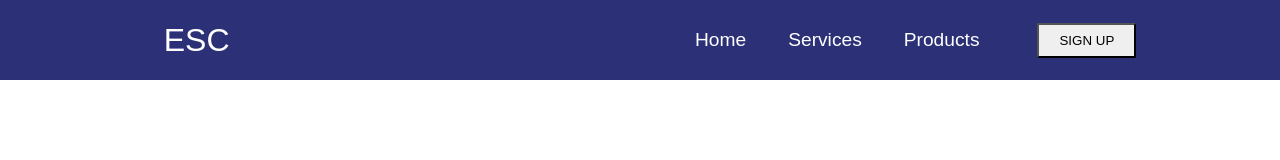
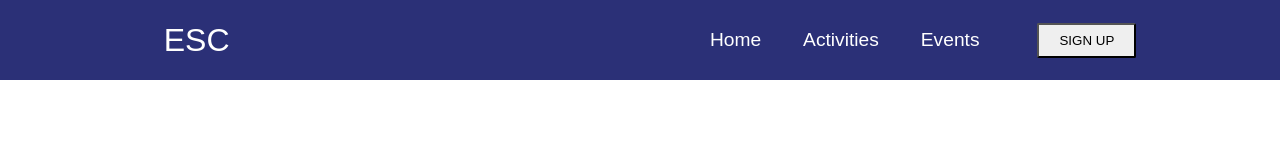
Before and after one commit to nadirfartas/esc-website, a React (Create React App) app: page / in a window 1280 px wide. Shown: the top 160 px of the page. Built offline with nearby package versions, Linux system fonts and the light colour scheme.

Commit message:
more bug fixes

```diff
--- a/src/components/Navbar.js
+++ b/src/components/Navbar.js
@@ -47,7 +47,7 @@ function Navbar() {
                 className='nav-links'
                 onClick={closeMobileMenu}
               >
-                Services
+                Activities
               </Link>
             </li>
             <li className='nav-item'>
@@ -56,7 +56,7 @@ function Navbar() {
                 className='nav-links'
                 onClick={closeMobileMenu}
               >
-                Products
+                Events
               </Link>
             </li>
 
@@ -66,7 +66,7 @@ function Navbar() {
                 className='nav-links-mobile'
                 onClick={closeMobileMenu}
               >
-                Sign Up
+                Join us
               </Link>
             </li>
           </ul>
--- a/src/components/navbar.css
+++ b/src/components/navbar.css
@@ -59,7 +59,7 @@
   }
 
   .nav-links:hover {
-    border-bottom: 4px solid #fff;
+    border-bottom: 4px solid #CF212B;
     transition: all 0.2s ease-out;
   }
 
```
